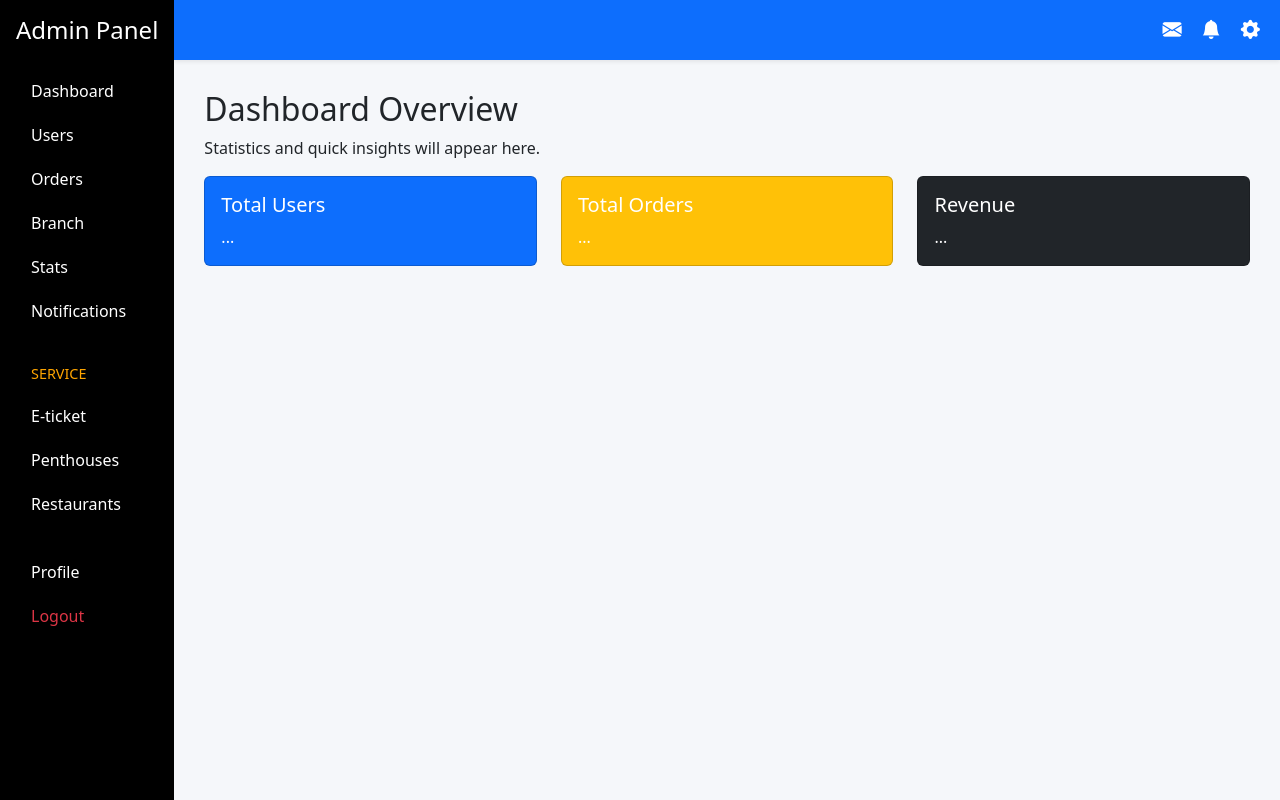
After one commit to mahin00r/Booking-System_Flask, a Flask app: page /admin/dashboard in a window 1280 px wide. The commit adds this page. Run offline with Flask 3, Linux system fonts and the light colour scheme; the visitor is signed in with stand-in values (Sample User, id 1).

Commit message:
admin dashboard

```diff
--- a/app.py
+++ b/app.py
@@ -1,18 +1,31 @@
-from flask import Flask, render_template, request, redirect, jsonify
+from flask import Flask, render_template, request, redirect, flash, session, url_for
 from flask_sqlalchemy import SQLAlchemy
-
-
+from werkzeug.security import generate_password_hash, check_password_hash
 
 app = Flask(__name__)
 
 # Database Configuration
-app.config["SQLALCHEMY_DATABASE_URI"] = "sqlite:///ticket_booking.db"
+app.config["SQLALCHEMY_DATABASE_URI"] = "mysql+pymysql://root:@localhost/ticket_booking"
 app.config["SQLALCHEMY_TRACK_MODIFICATIONS"] = False
 app.secret_key = "ticket_booking_secret"
 
 db = SQLAlchemy(app)
 
 # ------------ Models ------------
+
+# Admin Model (for storing admin credentials)
+class Admin(db.Model):
+    id = db.Column(db.Integer, primary_key=True)
+    username = db.Column(db.String(150), unique=True, nullable=False)
+    password_hash = db.Column(db.String(200), nullable=False)
+
+    def set_password(self, password):
+        self.password_hash = generate_password_hash(password)
+
+    def check_password(self, password):
+        return check_password_hash(self.password_hash, password)
+
+# Other Models
 class HotelRoom(db.Model):
     id = db.Column(db.Integer, primary_key=True)
     name = db.Column(db.String(100), nullable=False)
@@ -40,7 +53,7 @@ class Penthouse(db.Model):
     description = db.Column(db.String(500), nullable=False)
     availability = db.Column(db.Boolean, default=True)
 
-# Create Database Tables
+# Create Database Tables (ensure to run only once)
 with app.app_context():
     db.create_all()
 
@@ -129,6 +142,61 @@ def add_travel_buddy():
 
     return redirect("/travel_buddies")
 
+# ------------ Admin Routes ------------
+
+# Admin Signup
+@app.route("/admin_signup", methods=["GET", "POST"])
+def admin_signup():
+    if request.method == "POST":
+        username = request.form.get("username")
+        password = request.form.get("password")
+
+        # Create new admin
+        new_admin = Admin(username=username)
+        new_admin.set_password(password)
+
+        db.session.add(new_admin)
+        db.session.commit()
+
+        flash("Admin account created successfully.", "success")
+        return redirect(url_for("admin_login"))
+
+    return render_template("admin/signup.html")
+
+# Admin Login
+@app.route("/admin_login", methods=["GET", "POST"])
+def admin_login():
+    if request.method == "POST":
+        username = request.form.get("username")
+        password = request.form.get("password")
+
+        admin = Admin.query.filter_by(username=username).first()
+
+        if admin and admin.check_password(password):
+            session["admin_id"] = admin.id
+            flash("Login successful!", "success")
+            return redirect(url_for("admin_dashboard"))
+        else:
+            flash("Invalid credentials, please try again.", "danger")
+
+    return render_template("admin/login.html")
+
+# Admin Dashboard
+@app.route("/admin/dashboard")
+def admin_dashboard():
+    if "admin_id" not in session:
+        flash("You need to log in first.", "danger")
+        return redirect(url_for("admin_login"))
+
+    return render_template("admin/dashboard.html")
+
+# Admin Logout
+@app.route("/admin_logout")
+def admin_logout():
+    session.pop("admin_id", None)
+    flash("You have been logged out.", "success")
+    return redirect(url_for("admin_login"))
+
 # Run the App
 if __name__ == "__main__":
     app.run(debug=True)
--- /dev/null
+++ b/create_db.py
@@ -0,0 +1,4 @@
+from app import app, db
+
+with app.app_context():
+    db.create_all()
--- /dev/null
+++ b/templates/admin/dashboard.html
@@ -0,0 +1,130 @@
+<!DOCTYPE html>
+<html lang="en">
+<head>
+    <meta charset="UTF-8">
+    <meta name="viewport" content="width=device-width, initial-scale=1.0">
+    <title>Admin Dashboard</title>
+    <link href="https://cdn.jsdelivr.net/npm/bootstrap@5.3.0/dist/css/bootstrap.min.css" rel="stylesheet">
+    <style>
+        body {
+            background-color: #f5f7fa;
+        }
+        .sidebar {
+            background-color: #000000;
+            min-height: 100vh;
+            color: #fff;
+        }
+        .sidebar h4, .sidebar a {
+            color: #ffffff;
+        }
+        .sidebar a:hover {
+            color: #ffa500;
+        }
+        .topbar {
+            background-color: #0d6efd;
+            height: 60px;
+            display: flex;
+            align-items: center;
+            justify-content: flex-end;
+            padding: 0 20px;
+            color: #fff;
+        }
+        .topbar i {
+            font-size: 1.2rem;
+            margin-left: 20px;
+            cursor: pointer;
+        }
+        .sidebar .section-title {
+            font-size: 0.9rem;
+            text-transform: uppercase;
+            margin-top: 30px;
+            margin-bottom: 10px;
+            color: #ffa500;
+            padding-left: 15px;
+        }
+        .content {
+            padding: 30px;
+        }
+        .nav-link {
+            padding: 10px 15px;
+            display: block;
+            color: #fff;
+            text-decoration: none;
+        }
+        .nav-link:hover {
+            background-color: #1e1e1e;
+            color: #ffa500;
+        }
+    </style>
+</head>
+<body>
+    <div class="d-flex">
+        <!-- Sidebar -->
+        <div class="sidebar p-3">
+            <h4 class="text-center mb-4">Admin Panel</h4>
+            <a href="#" class="nav-link">Dashboard</a>
+            <a href="#" class="nav-link">Users</a>
+            <a href="#" class="nav-link">Orders</a>
+            <a href="#" class="nav-link">Branch</a>
+            <a href="#" class="nav-link">Stats</a>
+            <a href="#" class="nav-link">Notifications</a>
+
+            <div class="section-title">Service</div>
+            <a href="#" class="nav-link">E-ticket</a>
+            <a href="#" class="nav-link">Penthouses</a>
+            <a href="#" class="nav-link">Restaurants</a>
+
+            <div class="mt-auto pt-4">
+                <a href="#" class="nav-link">Profile</a>
+                <a href="{{ url_for('admin_logout') }}" class="nav-link text-danger">Logout</a>
+            </div>
+        </div>
+
+        <!-- Main Content Area -->
+        <div class="flex-grow-1">
+            <!-- Topbar -->
+            <div class="topbar shadow-sm">
+                <i class="bi bi-envelope-fill"></i>
+                <i class="bi bi-bell-fill"></i>
+                <i class="bi bi-gear-fill"></i>
+            </div>
+
+            <!-- Content -->
+            <div class="content">
+                <h2>Dashboard Overview</h2>
+                <p>Statistics and quick insights will appear here.</p>
+                <!-- Placeholder for future stats -->
+                <div class="row">
+                    <div class="col-md-4">
+                        <div class="card text-white bg-primary mb-3">
+                            <div class="card-body">
+                                <h5 class="card-title">Total Users</h5>
+                                <p class="card-text">...</p>
+                            </div>
+                        </div>
+                    </div>
+                    <div class="col-md-4">
+                        <div class="card text-white bg-warning mb-3">
+                            <div class="card-body">
+                                <h5 class="card-title">Total Orders</h5>
+                                <p class="card-text">...</p>
+                            </div>
+                        </div>
+                    </div>
+                    <div class="col-md-4">
+                        <div class="card text-white bg-dark mb-3">
+                            <div class="card-body">
+                                <h5 class="card-title">Revenue</h5>
+                                <p class="card-text">...</p>
+                            </div>
+                        </div>
+                    </div>
+                </div>
+            </div>
+        </div>
+    </div>
+
+    <!-- Bootstrap Icons CDN -->
+    <link href="https://cdn.jsdelivr.net/npm/bootstrap-icons@1.10.5/font/bootstrap-icons.css" rel="stylesheet">
+</body>
+</html>
```
Also changed, not shown: templates/admin/login.html (added, +102 -0 lines), templates/admin/signup.html (added, +102 -0 lines), templates/home.html (+11 -0 lines).
